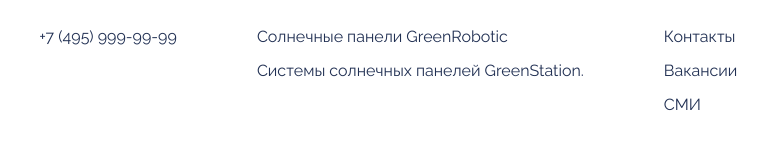
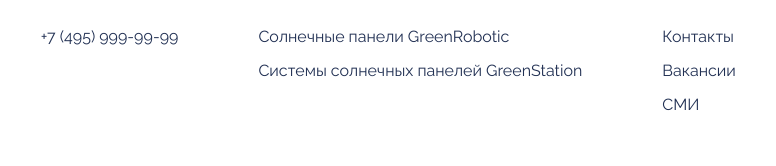
Before and after one commit to Evgeniy123987/Gren-corp-landing, a plain HTML site: page index.html in a window 1280 px wide. Shown: the part 3639-3805 px from the top of the page, 207-983 px from the left. Drawn offline with nearby package versions, Linux system fonts and the light colour scheme.

Commit message:
поправил html

```diff
--- a/index.html
+++ b/index.html
@@ -161,7 +161,7 @@
         <h3>Решения для дома:</h3>
         <div class="footer__links">
           <a href="#">Солнечные панели GreenRobotic</a>
-          <a href="#">Системы солнечных панелей GreenStation. </a>
+          <a href="#">Системы солнечных панелей GreenStation</a>
         </div>
       </div>
 
```
